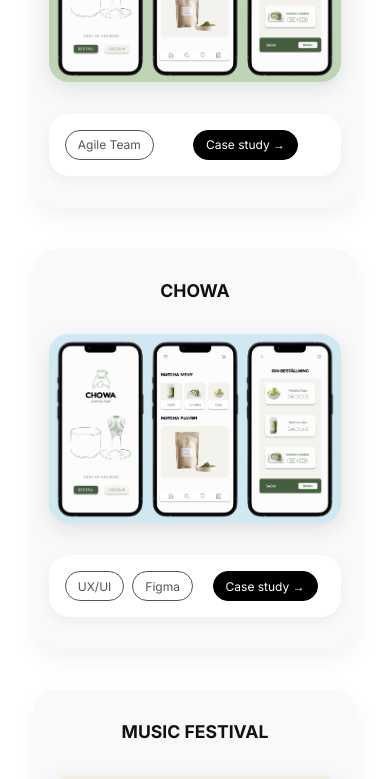
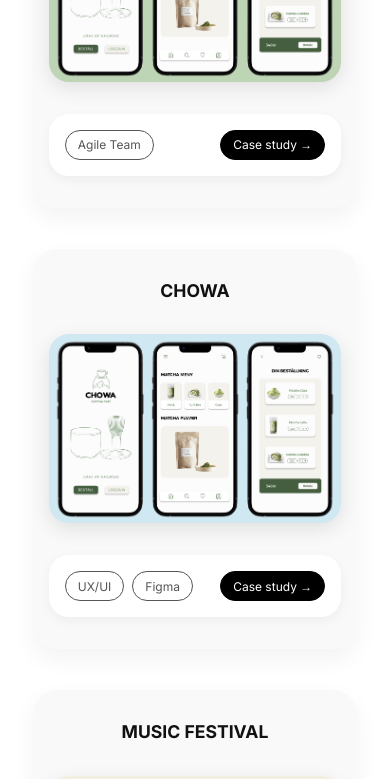
Before and after one commit to desjohnsen/portfolio, a React (Vite) app: page / in a window 390 px wide. Shown: the part 1120-1899 px from the top of the page. Built offline with nearby package versions, Linux system fonts and the light colour scheme.

Commit message:
fix: right-align case-study-btn on all screens

```diff
--- a/src/styles/ProjectCard.css
+++ b/src/styles/ProjectCard.css
@@ -107,7 +107,7 @@
   text-decoration: none;
   transition: all 0.3s ease;
   margin-left: auto;
-  margin-right: auto;
+  margin-right: 0;
 }
 
 .case-study-btn:hover {
@@ -157,8 +157,7 @@
   .case-study-btn {
     font-size: 0.9rem;
     padding: 0.5rem 1.2rem;
-    margin-left: 0;
-    margin-right: 0;
+    font-weight: 400;
   }
 
   .project-image {
@@ -171,13 +170,18 @@
   }
 }
 
+@media (max-width: 767px) {
+  .case-study-btn {
+    margin-left: auto;
+    margin-right: 0;
+  }
+}
+
 @media (min-width: 768px) and (max-width: 1023px) {
   .case-study-btn {
     font-size: 0.9rem;
     padding: 0.5rem 1.2rem;
     font-weight: 400;
-    margin-left: 0;
-    margin-right: 0;
   }
 }
 
```
